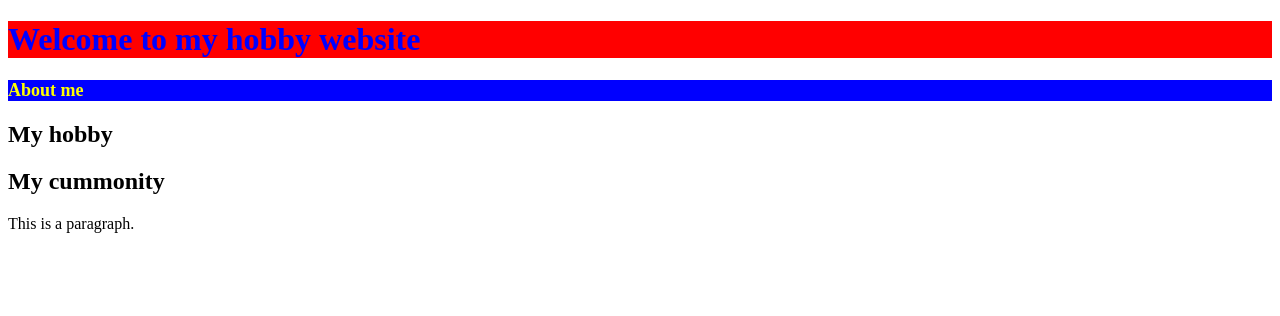
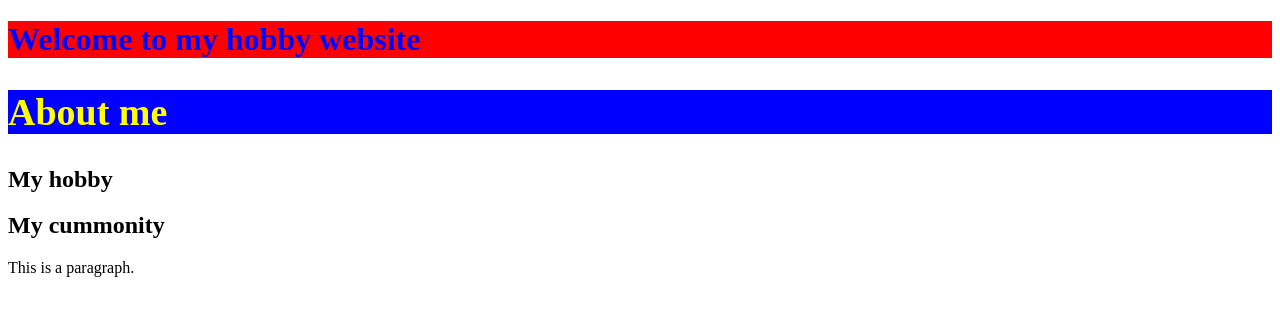
Before and after one commit to paulaziedaziedina/Mana-ptra-lapa, a plain HTML site: page index.html in a window 1280 px wide. Drawn offline with Linux system fonts and the light colour scheme.

Commit message:
Update index.html

```diff
--- a/index.html
+++ b/index.html
@@ -3,7 +3,7 @@
 <body>
 
 <h1 style="color:blue;background-color:red;">Welcome to my hobby website</h1>
-  <h2 style="color:yellow;background-color:blue;font-size:18px">About me</h2>
+  <h2 style="color:yellow;background-color:blue;font-size:38px">About me</h2>
   <h2>My hobby</h2>
   <h2>My cummonity</h2>
 <p>This is a paragraph.</p>
```
